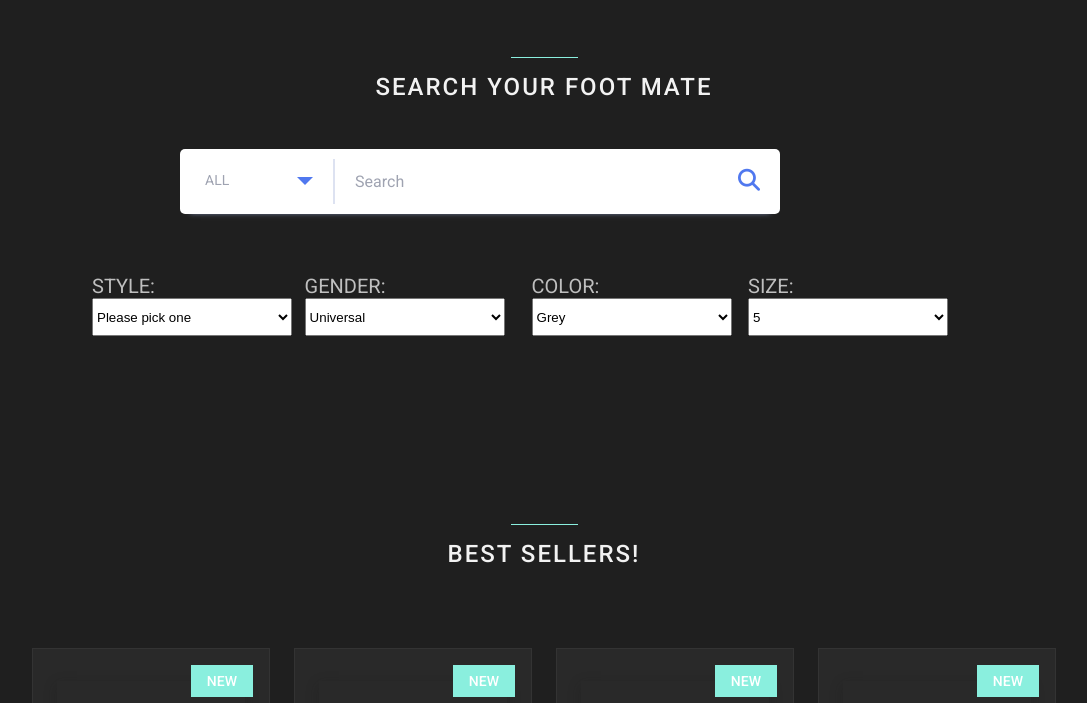
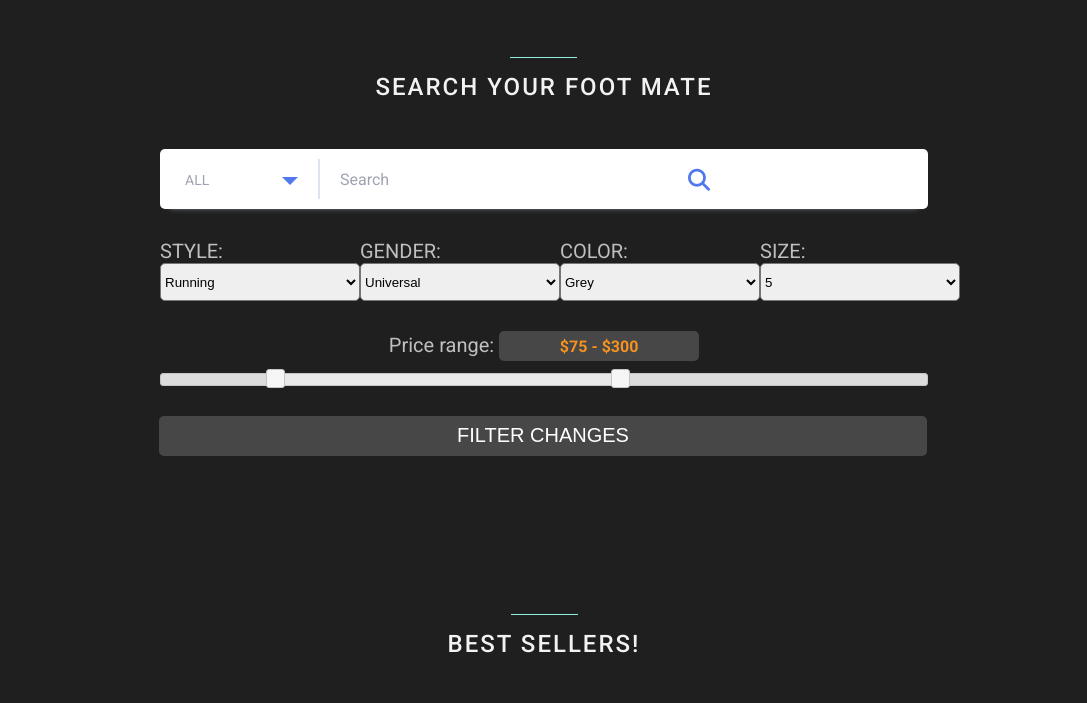
Before and after one commit to Ratheshan03/Shoe-Ecommerce-website, a plain HTML site: page packages/html/search.html in a window 1280 px wide. Shown: the part 55-758 px from the top of the page, without its empty margins (96-1183 px from the left). Drawn offline with nearby package versions, Linux system fonts and the light colour scheme.

Commit message:
form-changes

```diff
--- a/packages/css/styles.css
+++ b/packages/css/styles.css
@@ -1186,29 +1186,93 @@ button {
 }
 
 /* ========= SEARCH PAGE ========= */
+.search {
+  width: 85vw;
+  margin: auto;
+}
+
+.search_container {
+  width: 85vw;
+  align-items: center;
+}
+
+.form-search {
+  display: flex;
+  flex-direction: column;
+  align-items: center;
+  justify-content: center;
+}
+
 .search__section-title {
   text-align: center;
   align-self: center;
 }
 
 .sub-search {
-  margin: 40px;
-  padding: 20px;
-  width: 70vw;
+  margin: 30px;
+  width: 60vw;
   display: flex;
   align-items: center;
-  justify-content: space-between;
-  grid-template-columns: repeat(2, 1fr);
+  justify-content: space-evenly;
 }
 
 .select-item {
   width: 200px;
   height: 38px;
   outline: none;
+  border-radius: 5px;
+  cursor: pointer;
+}
+
+.search-input-item {
+  width: 200px;
+  height: 30px;
+  outline: none;
 }
 
 .search_labels {
   font-size: var(--h3-font-size);
+  margin-bottom: var(--mb-0-75);
+}
+
+.search-bar {
+  display: flex;
+  flex-direction: column;
+  align-items: center;
+  justify-content: center;
+}
+
+.slide-range {
+  width: 60vw;
+}
+
+.search-input-item {
+  text-align: center;
+  background-color: var(--button-color-alt);
+  border-radius: 5px;
+}
+
+.submit-btn {
+  display: flex;
+  align-items: center;
+  justify-content: center;
+  margin: 30px;
+  width: 75vw;
+}
+
+.sub-btn {
+  width: 60vw;
+  height: 40px;
+  border-radius: 5px;
+  background-color: var(--button-color-alt);
+  color: white;
+  outline: none;
+  border: none;
+  font-size: var(--h3-font-size);
+}
+
+.sub-btn:hover {
+  background-color: rgb(175, 175, 175);
 }
 
 .wrapper {
@@ -1220,13 +1284,13 @@ button {
 }
 
 .wrapper .search_box {
-  width: 600px;
+  width: 60vw;
   background: #fff;
   border-radius: 5px;
-  height: 65px;
+  height: 60px;
   display: flex;
   padding: 10px;
-  box-shadow: 0 8px 6px -10px #b3c6ff;
+  box-shadow: 0 8px 6px -10px #c5d2f8;
   outline: none;
 }
 
@@ -1282,7 +1346,7 @@ button {
 }
 
 .wrapper .search_box .search_field {
-  width: 450px;
+  width: 400px;
   height: 100%;
   position: relative;
 }
@@ -1293,7 +1357,7 @@ button {
   border: 0px;
   font-size: 16px;
   padding-left: 20px;
-  padding-right: 38px;
+  padding-right: 30px;
   color: #6f768d;
   outline: none;
 }
--- a/packages/html/search.html
+++ b/packages/html/search.html
@@ -162,10 +162,9 @@
     <!--==================== MAIN ====================-->
     <main class="main">
       <!-- ===================== Search Form ===================== -->
-      <section class="home" id="home">
-        <div class="demo section container grid">
-          <form action="#">
-            <div class="search-container">
+      <section class="search section" id="search">
+        <div class="search_container">
+          <form action="#" class="form-search">
             <div>
               <h2 class="section__title search__section-title">
                 Search Your Foot Mate
@@ -189,11 +188,16 @@
                 </div>
               </div>
             </div>
-              <div class="sub-search">
+            <div class="sub-search grid">
               <div class="style-selection search_item">
                 <label class="search_labels" for="salutation">STYLE:</label>
-                  <select class="select-item" name="salutation" id="salutation">
-                    <option disabled selected>Please pick one</option>
+                <select
+                  class="select-item"
+                  name="salutation"
+                  id="salutation"
+                  aria-placeholder="Please pick one"
+                >
+                  <!-- <option disabled selected>Please pick one</option> -->
                   <option>Running</option>
                   <option>Training</option>
                   <option>Casuals</option>
@@ -233,8 +237,60 @@
                 </select>
               </div>
             </div>
+            <div class="search-bar search_item">
+              <p class="search_labels">
+                <label for="amount">Price range:</label>
+                <input
+                  class="search-input-item"
+                  type="text"
+                  id="amount"
+                  readonly
+                  style="border: 0; color: #f6931f; font-weight: bold"
+                />
+              </p>
+
+              <div
+                class="slide-range"
+                id="slider-range"
+                style="background-color: gainsboro"
+              ></div>
+            </div>
+            <div class="submit-btn">
+              <input
+                class="ui-button ui-widget ui-corner-all sub-btn"
+                type="submit"
+                value="FILTER CHANGES"
+              />
             </div>
           </form>
+        </div>
+      </section>
+
+      <!--=================== Results =====================-->
+
+      <section class="new section container" id="new">
+        <h2 class="section__title">Best Sellers!</h2>
+
+        <div class="new__container">
+          <div class="swiper new-swiper">
+            <div class="swiper-wrapper">
+              <article class="new__card swiper-slide">
+                <img
+                  src="../img/s1.png"
+                  alt=""
+                  class="new__img"
+                  id="new__img"
+                />
+
+                <div class="new__data">
+                  <h3 class="new__title" id="new__title">Longines rose</h3>
+                  <span class="new__price" id="new__price">$980</span>
+                </div>
+
+                <button class="button new__button">More Details</button>
+              </article>
+            </div>
+          </div>
         </div>
       </section>
 
--- a/packages/js/main.js
+++ b/packages/js/main.js
@@ -9,6 +9,24 @@ $(document).ready(function () {
     $(".default_option").text(text);
     $(".dropdown ul").removeClass("active");
   });
+});
+
+$(function () {
+  $("#slider-range").slider({
+    range: true,
+    min: 0,
+    max: 500,
+    values: [75, 300],
+    slide: function (event, ui) {
+      $("#amount").val("$" + ui.values[0] + " - $" + ui.values[1]);
+    },
+  });
+  $("#amount").val(
+    "$" +
+      $("#slider-range").slider("values", 0) +
+      " - $" +
+      $("#slider-range").slider("values", 1)
+  );
 });
 
 /*=============== SHOW MENU ===============*/
```
Also changed, not shown: packages/img/favicon.png. Lines whose indentation alone changed are shown as unchanged.
